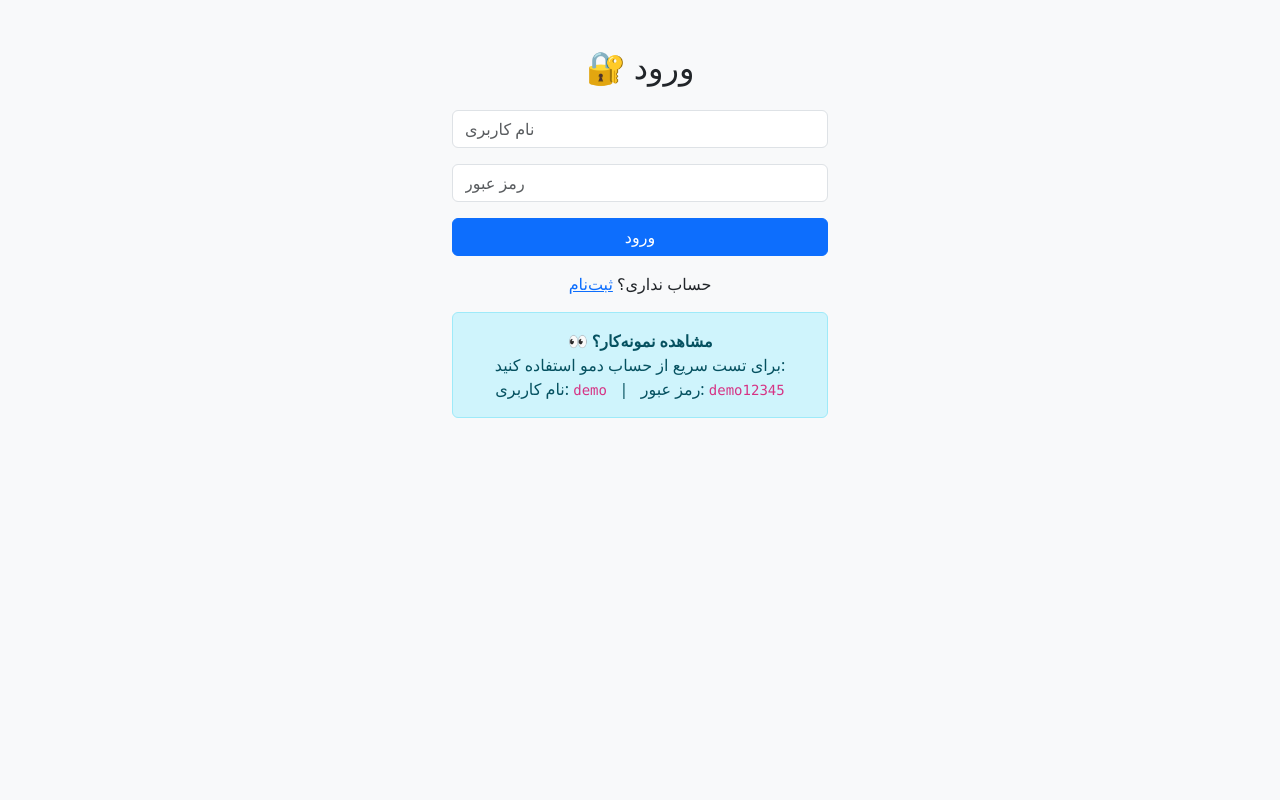
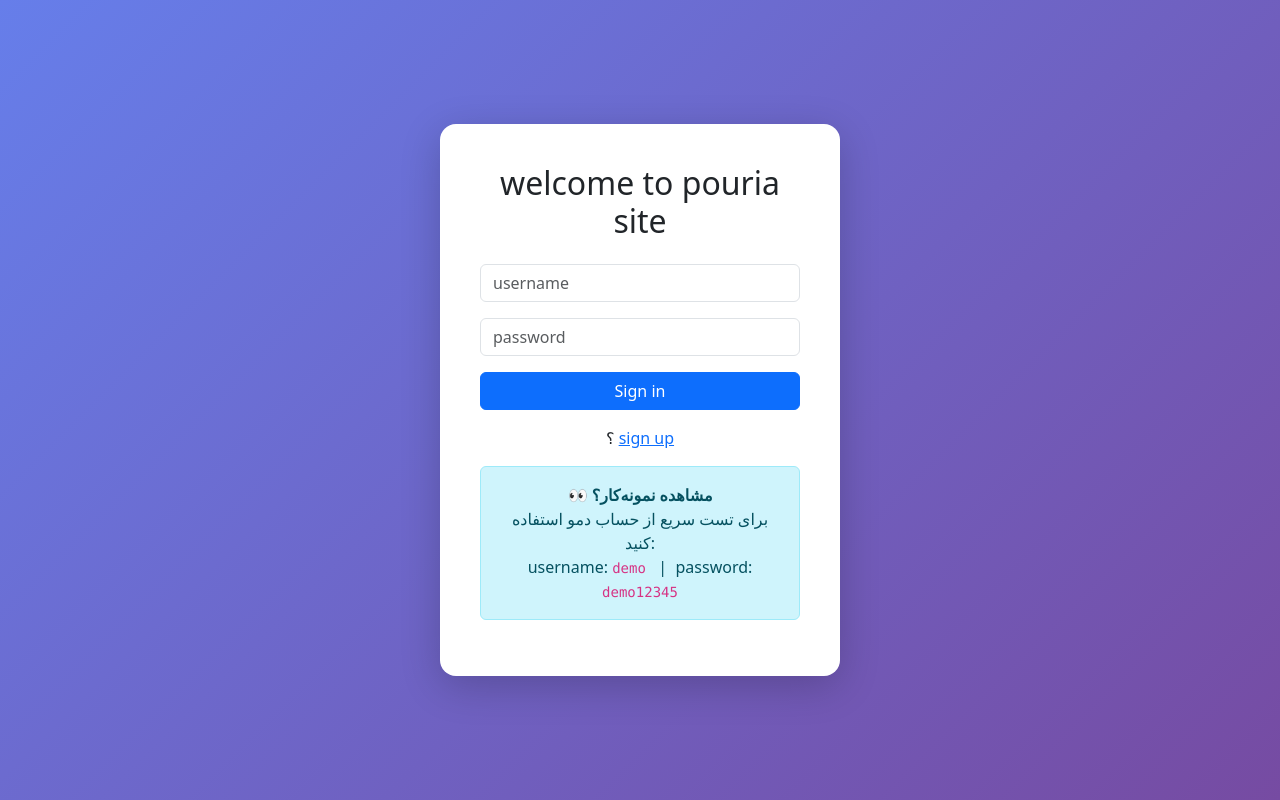
Before and after one commit to pouria-a2006/pouriagheitouri, a Django app: page /accounts/login/ in a window 1280 px wide. Run offline with Django 5.2, Linux system fonts and the light colour scheme.

Commit message:
Add gradient background to login page

```diff
--- a/accounts/templates/accounts/login.html
+++ b/accounts/templates/accounts/login.html
@@ -6,11 +6,11 @@
     <link href="https://cdn.jsdelivr.net/npm/bootstrap@5.3.8/dist/css/bootstrap.min.css" rel="stylesheet">
 </head>
 
-<body class="bg-light">
+<body style="min-height: 100vh; display: flex; align-items: center; background: linear-gradient(135deg, #667eea 0%, #764ba2 100%);">
 
-<div class="container mt-5" style="max-width: 400px;">
+<div class="container" style="max-width: 400px; background: white; padding: 40px; border-radius: 16px; box-shadow: 0 10px 40px rgba(0,0,0,0.2);">
 
-    <h2 class="text-center mb-4">🔐 ورود</h2>
+    <h2 class="text-center mb-4">welcome to pouria site </h2>
 
     {% if error %}
         <div class="alert alert-danger">{{ error }}</div>
@@ -19,21 +19,21 @@
     <form method="POST">
         {% csrf_token %}
 
-        <input type="text" name="username" class="form-control mb-3" placeholder="نام کاربری">
+        <input type="text" name="username" class="form-control mb-3" placeholder="username">
 
-        <input type="password" name="password" class="form-control mb-3" placeholder="رمز عبور">
+        <input type="password" name="password" class="form-control mb-3" placeholder="password">
 
-        <button class="btn btn-primary w-100">ورود</button>
+        <button class="btn btn-primary w-100">Sign in</button>
     </form>
 
     <p class="text-center mt-3">
-        حساب نداری؟
-        <a href="/accounts/register/">ثبت‌نام</a>
+        ؟
+        <a href="/accounts/register/">sign up</a>
     </p>
     <div class="alert alert-info text-center mt-3">
         <strong>👀 مشاهده نمونه‌کار؟</strong><br>
         برای تست سریع از حساب دمو استفاده کنید:<br>
-        نام کاربری: <code>demo</code> &nbsp; | &nbsp; رمز عبور: <code>demo12345</code>
+        username: <code>demo</code> &nbsp; | &nbsp;password: <code>demo12345</code>
     </div>
 
 </div>
```
